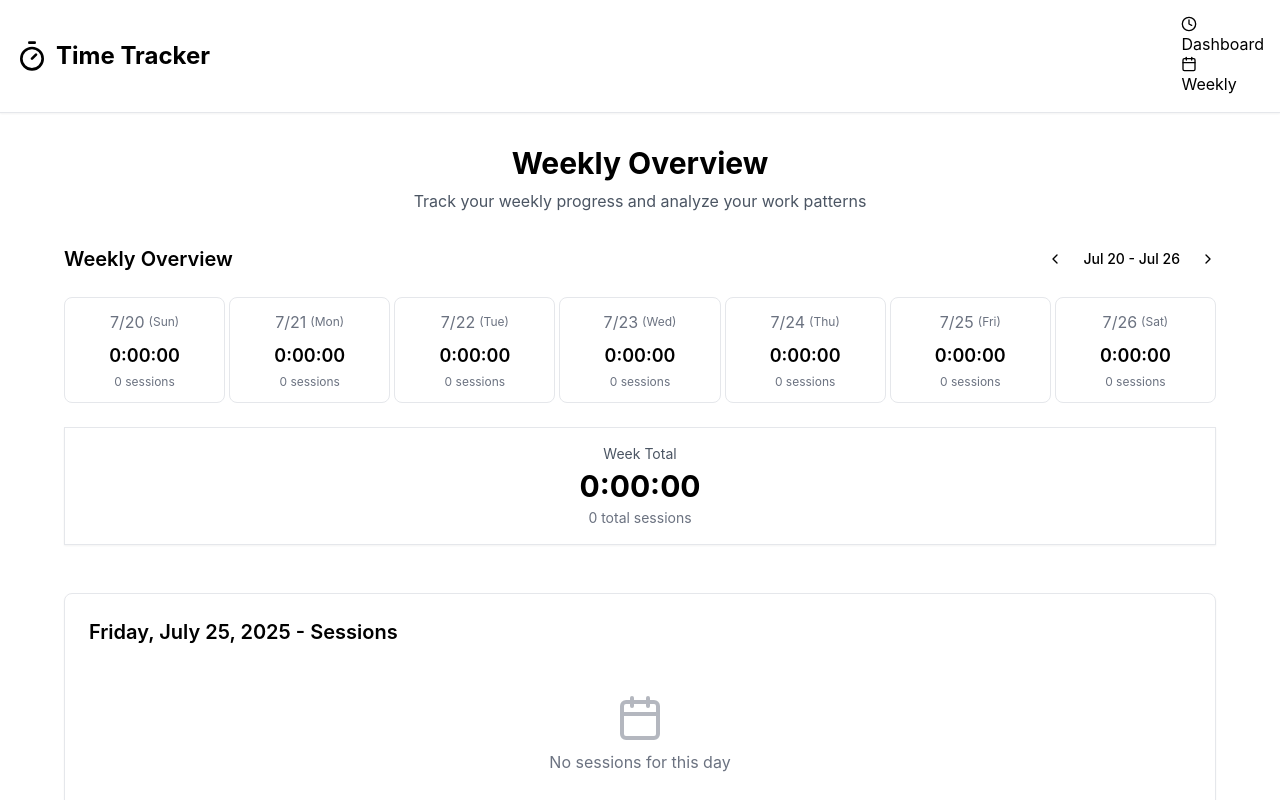
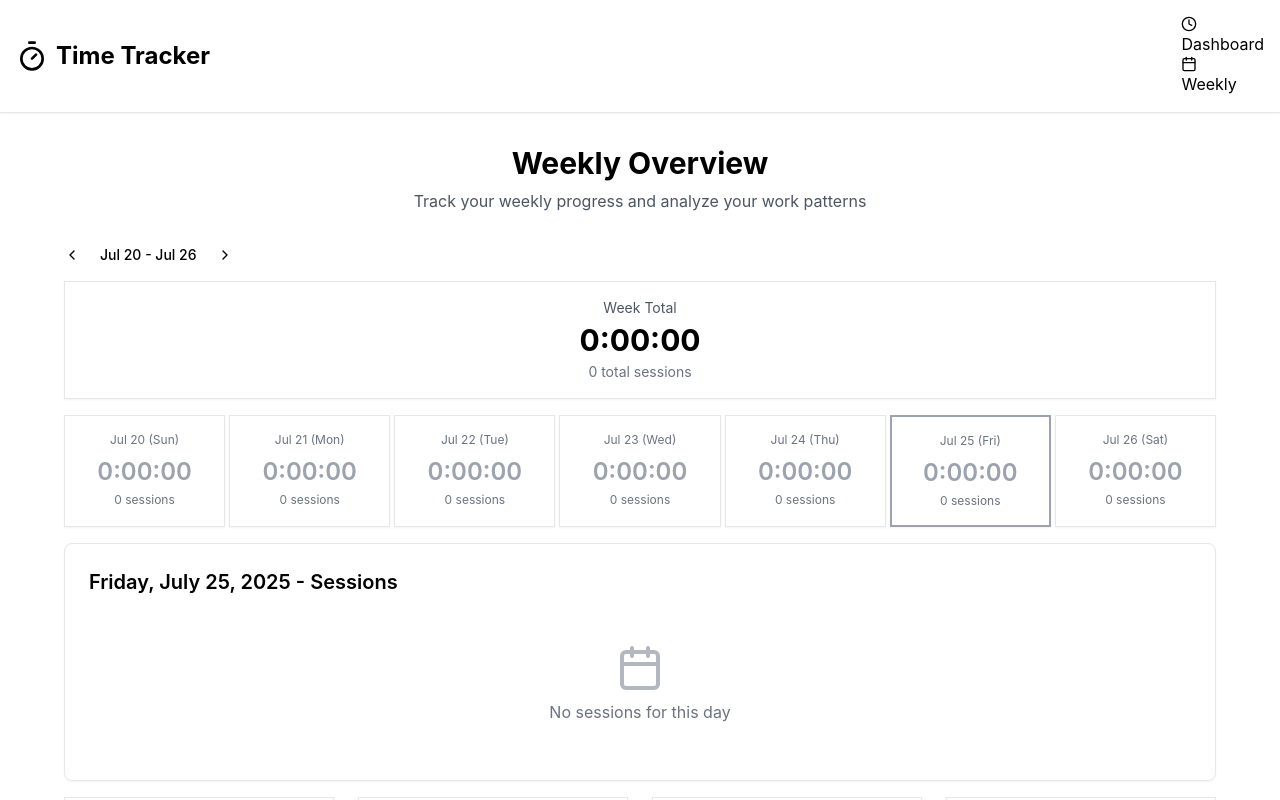
Before and after one commit to Tsuyoshi84/time-tracker, a Nuxt app: page /weekly in a window 1280 px wide. Shown: the top 800 px of the page. Built offline with nearby package versions, Linux system fonts and the light colour scheme.

Commit message:
Add components

```diff
--- a/app/components/DaySummaryCard.vue
+++ b/app/components/DaySummaryCard.vue
@@ -5,6 +5,8 @@
 
 import type { DateString, WeekDay } from "~/types/index"
 import { formatDuration } from "~/types/index"
+import { formatDate } from "~/utils/formatDate"
+import AppCard from "./AppCard.vue"
 
 const props = defineProps<{
 	/** The week day. */
@@ -18,34 +20,48 @@ const props = defineProps<{
 const emit = defineEmits<{ selectDay: [date: DateString] }>()
 
 function formatDateLabel(dateString: string): string {
-	const date = new Date(dateString)
-	return date.toLocaleDateString("en-US", { month: "numeric", day: "numeric" })
+	return formatDate(new Date(dateString))
 }
 </script>
 
 <template>
-	<div
-		class="bg-base-100 border border-base-300 rounded-lg p-3 text-center hover:bg-base-200 transition-colors cursor-pointer"
+	<AppCard
+		class="p-3 text-center transition-colors cursor-pointer"
 		:class="{
-			'border-primary bg-primary/10': props.selected,
+			'border-2 border-gray-400': props.selected,
 			'border-secondary bg-secondary/10': props.weekDay.isToday,
 		}"
 		:aria-pressed="props.selected ? 'true' : 'false'"
 		:tabindex="props.disabled ? -1 : 0"
 		:aria-disabled="props.disabled ? 'true' : 'false'"
+		aria-role="button"
 		@click="!props.disabled && emit('selectDay', props.weekDay.date)"
 	>
-		<div class="text-gray-500 mb-2 flex justify-center items-center gap-1">
-			<span>{{ formatDateLabel(props.weekDay.date) }}</span
-			><span class="text-xs">({{ props.weekDay.dayName }})</span>
+		<div
+			class="text-gray-500 text-xs mb-2 flex justify-center items-center gap-1"
+		>
+			{{ formatDateLabel(props.weekDay.date) }}
+			({{ props.weekDay.dayName }})
 		</div>
-		<div class="text-lg font-semibold text-primary">
+		<div
+			class="text-2xl font-semibold"
+			:class="{
+				'text-primary': props.weekDay.totalDuration > 0,
+				'text-gray-400': props.weekDay.totalDuration === 0,
+			}"
+		>
 			{{ formatDuration(props.weekDay.totalDuration) }}
 		</div>
-		<div class="text-xs text-gray-500 mt-1">
+		<div
+			class="text-xs text-gray-500 mt-1"
+			:class="{
+				'text-secondary': props.weekDay.sessionCount > 0,
+				'text-gray-400': props.weekDay.sessionCount === 0,
+			}"
+		>
 			{{ props.weekDay.sessionCount }} session{{
 				props.weekDay.sessionCount !== 1 ? "s" : ""
 			}}
 		</div>
-	</div>
+	</AppCard>
 </template>
--- /dev/null
+++ b/app/components/WeekRangeButtons.vue
@@ -0,0 +1,54 @@
+<script setup lang="ts">
+/**
+ * A component that displays a range of dates and allows the user to navigate between them.
+ */
+
+import { ChevronLeft, ChevronRight } from "lucide-vue-next"
+import { formatDate } from "~/utils/formatDate"
+
+const props = defineProps<{
+	/** Whether the component is loading. */
+	loading?: boolean
+	/** The start date of the range. */
+	start: Date
+	/** The end date of the range. */
+	end: Date
+}>()
+
+defineEmits<{
+	/** Emitted when the user requests the previous week. */
+	previousWeek: []
+	/** Emitted when the user requests the next week. */
+	nextWeek: []
+}>()
+
+const label = computed<string>(() => {
+	const startStr = formatDate(props.start)
+	const endStr = formatDate(props.end)
+	return `${startStr} - ${endStr}`
+})
+</script>
+
+<template>
+	<div class="flex items-center space-x-2">
+		<button
+			type="button"
+			class="btn btn-sm btn-outline"
+			:disabled="loading"
+			@click="$emit('previousWeek')"
+		>
+			<ChevronLeft class="w-4 h-4" />
+		</button>
+		<span class="text-sm font-medium px-3">
+			{{ label }}
+		</span>
+		<button
+			type="button"
+			class="btn btn-sm btn-outline"
+			:disabled="loading"
+			@click="$emit('nextWeek')"
+		>
+			<ChevronRight class="w-4 h-4" />
+		</button>
+	</div>
+</template>
--- a/app/components/WeeklyView.vue
+++ b/app/components/WeeklyView.vue
@@ -1,10 +1,10 @@
 <script setup lang="ts">
-import { ChevronLeft, ChevronRight } from 'lucide-vue-next'
-import { computed } from 'vue'
-import type { DateString, DayStats, WeekDay } from '~/types'
-import { formatDate, formatDuration } from '~/types'
-import AppCard from './AppCard.vue'
-import DaySummaryCard from './DaySummaryCard.vue'
+import { computed } from "vue"
+import type { DateString, DayStats, WeekDay } from "~/types"
+import { formatDate, formatDuration } from "~/types"
+import AppCard from "./AppCard.vue"
+import DaySummaryCard from "./DaySummaryCard.vue"
+import WeekRangeButtons from "./WeekRangeButtons.vue"
 
 const props = withDefaults(
 	defineProps<{
@@ -21,7 +21,7 @@ const props = withDefaults(
 	}>(),
 	{
 		loading: false,
-	},
+	}
 )
 
 defineEmits<{
@@ -46,7 +46,7 @@ const weekDays = computed<WeekDay[]>(() => {
 		days.push({
 			// biome-ignore lint/style/noNonNullAssertion: The value is guaranteed to be defined
 			date: dateString!,
-			dayName: current.toLocaleDateString('en-US', { weekday: 'short' }),
+			dayName: current.toLocaleDateString("en-US", { weekday: "short" }),
 			isToday: dateString === today,
 			totalDuration: dayStats?.totalDuration || 0,
 			sessionCount: dayStats?.sessionCount || 0,
@@ -65,57 +65,17 @@ const weekTotal = computed<number>(() => {
 const totalSessions = computed<number>(() => {
 	return props.dailyStats.reduce((total, day) => total + day.sessionCount, 0)
 })
-
-function formatWeekRange(start: Date, end: Date): string {
-	const startStr = start.toLocaleDateString('en-US', {
-		month: 'short',
-		day: 'numeric',
-	})
-	const endStr = end.toLocaleDateString('en-US', {
-		month: 'short',
-		day: 'numeric',
-	})
-	return `${startStr} - ${endStr}`
-}
 </script>
 
 <template>
-	<div class="space-y-6">
-		<div class="flex items-center justify-between">
-			<h2 class="text-xl font-semibold">Weekly Overview</h2>
-			<div class="flex items-center space-x-2">
-				<button
-					type="button"
-					class="btn btn-sm btn-outline"
-					:disabled="loading"
-					@click="$emit('previousWeek')"
-				>
-					<ChevronLeft class="w-4 h-4" />
-				</button>
-				<span class="text-sm font-medium px-3">
-					{{ formatWeekRange(weekStart, weekEnd) }}
-				</span>
-				<button
-					type="button"
-					class="btn btn-sm btn-outline"
-					:disabled="loading"
-					@click="$emit('nextWeek')"
-				>
-					<ChevronRight class="w-4 h-4" />
-				</button>
-			</div>
-		</div>
-
-		<div class="grid grid-cols-1 sm:grid-cols-7 gap-1 sm:gap-1">
-			<DaySummaryCard
-				v-for="day in weekDays"
-				:key="day.date"
-				:week-day="day"
-				:selected="selectedDate === day.date"
-				:disabled="loading"
-				@select-day="$emit('selectDay', $event)"
-			/>
-		</div>
+	<div class="space-y-4">
+		<WeekRangeButtons
+			:loading="loading"
+			:start="weekStart"
+			:end="weekEnd"
+			@previous-week="$emit('previousWeek')"
+			@next-week="$emit('nextWeek')"
+		/>
 
 		<AppCard>
 			<div class="text-center">
@@ -128,5 +88,16 @@ function formatWeekRange(start: Date, end: Date): string {
 				</div>
 			</div>
 		</AppCard>
+
+		<div class="grid grid-cols-1 sm:grid-cols-7 gap-1 sm:gap-1">
+			<DaySummaryCard
+				v-for="day in weekDays"
+				:key="day.date"
+				:week-day="day"
+				:selected="selectedDate === day.date"
+				:disabled="loading"
+				@select-day="$emit('selectDay', $event)"
+			/>
+		</div>
 	</div>
 </template>
--- a/app/pages/weekly.vue
+++ b/app/pages/weekly.vue
@@ -99,7 +99,7 @@ useSeoMeta({
     />
 
     <!-- Selected Day Details -->
-    <div v-if="selectedDayStats" class="mt-12">
+    <div v-if="selectedDayStats" class="mt-4">
       <div class="bg-base-100 rounded-lg p-6 shadow-sm border border-base-300">
         <h3 class="text-xl font-semibold mb-4">
           {{ formatSelectedDate(selectedDate) }} - Sessions
@@ -165,7 +165,7 @@ useSeoMeta({
     </div>
 
     <!-- Weekly Stats Summary -->
-    <div class="mt-12 grid grid-cols-1 md:grid-cols-4 gap-6">
+    <div class="mt-4 grid grid-cols-1 md:grid-cols-4 gap-6">
       <AppCard class="text-center">
         <div class="text-sm text-gray-600 mb-1">Total Hours</div>
         <div class="text-2xl font-bold text-primary">
--- /dev/null
+++ b/app/utils/formatDate.ts
@@ -0,0 +1,6 @@
+export function formatDate(date: Date): string {
+	return date.toLocaleDateString("en-US", {
+		month: "short",
+		day: "numeric",
+	})
+}
```
